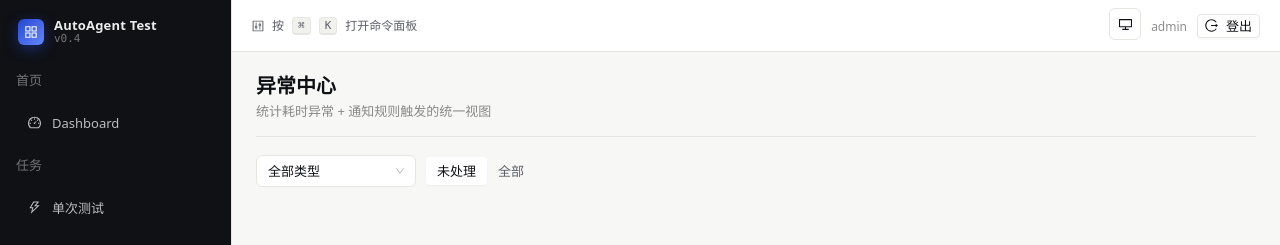
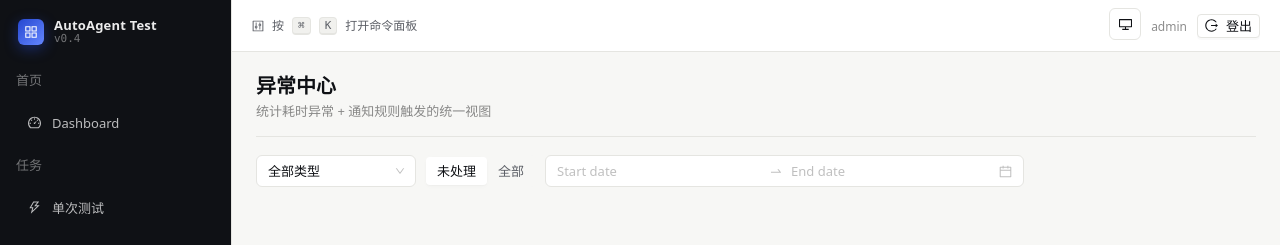
Before and after one commit to B1ankJ/autoagent-test, a React (Vite) app in the folder web/: page /system/anomalies in a window 1280 px wide. Shown: the top 245 px of the page. Built offline with nearby package versions, Linux system fonts and the light colour scheme; no server answers; sample sign-in values are in the browser's storage.

Commit message:
feat(web): add a time-range picker to the anomaly center

```diff
--- a/web/src/api/anomalies.ts
+++ b/web/src/api/anomalies.ts
@@ -6,6 +6,8 @@ export interface AnomalyFilters {
   type?: AnomalyType
   target_profile?: string
   acknowledged?: boolean
+  created_after?: string
+  created_before?: string
   limit: number
   offset: number
 }
@@ -15,6 +17,8 @@ export function buildAnomalyParams(f: AnomalyFilters): Record<string, string | n
   if (f.type) p.type = f.type
   if (f.target_profile) p.target_profile = f.target_profile
   if (f.acknowledged !== undefined) p.acknowledged = f.acknowledged
+  if (f.created_after) p.created_after = f.created_after
+  if (f.created_before) p.created_before = f.created_before
   return p
 }
 
--- a/web/src/pages/System/Anomalies.tsx
+++ b/web/src/pages/System/Anomalies.tsx
@@ -1,5 +1,6 @@
-import { App, Button, Segmented, Select, Space, Table, Tag } from 'antd'
+import { App, Button, DatePicker, Segmented, Select, Space, Table, Tag } from 'antd'
 import type { ColumnsType } from 'antd/es/table'
+import dayjs, { Dayjs } from 'dayjs'
 import { useMemo, useState } from 'react'
 import { useNavigate, useSearchParams } from 'react-router-dom'
 import { useAcknowledgeAnomaly, useAnomalies } from '../../api/anomalies'
@@ -23,6 +24,7 @@ export function Anomalies() {
   const [typeFilter, setTypeFilter] = useState<AnomalyType | undefined>(undefined)
   const [showAll, setShowAll] = useState(false)
   const [page, setPage] = useState(1)
+  const [range, setRange] = useState<[Dayjs, Dayjs] | null>(null)
   const [selected, setSelected] = useState<number[]>([])
   const [bulkBusy, setBulkBusy] = useState(false)
   const pageSize = 20
@@ -32,10 +34,12 @@ export function Anomalies() {
       type: typeFilter,
       target_profile: targetProfile,
       acknowledged: showAll ? undefined : false,
+      created_after: range?.[0]?.toISOString(),
+      created_before: range?.[1]?.toISOString(),
       limit: pageSize,
       offset: (page - 1) * pageSize,
     }),
-    [typeFilter, targetProfile, showAll, page],
+    [typeFilter, targetProfile, showAll, range, page],
   )
 
   const { data, isLoading, isError, refetch } = useAnomalies(filters)
@@ -140,6 +144,20 @@ export function Anomalies() {
             { value: 'all', label: '全部' },
           ]}
         />
+        <DatePicker.RangePicker
+          showTime
+          value={range}
+          onChange={(v) => {
+            setRange(v as [Dayjs, Dayjs] | null)
+            setPage(1)
+          }}
+          presets={[
+            { label: '最近 1 小时', value: [dayjs().add(-1, 'h'), dayjs()] },
+            { label: '最近 24 小时', value: [dayjs().add(-24, 'h'), dayjs()] },
+            { label: '最近 7 天', value: [dayjs().add(-7, 'd'), dayjs()] },
+            { label: '最近 30 天', value: [dayjs().add(-30, 'd'), dayjs()] },
+          ]}
+        />
         {selected.length > 0 ? (
           <Button size="small" loading={bulkBusy} onClick={runBulkAck}>
             批量确认 ({selected.length})
```
Also changed, not shown: 2 other files (tests, documents, lock files or other folders).
